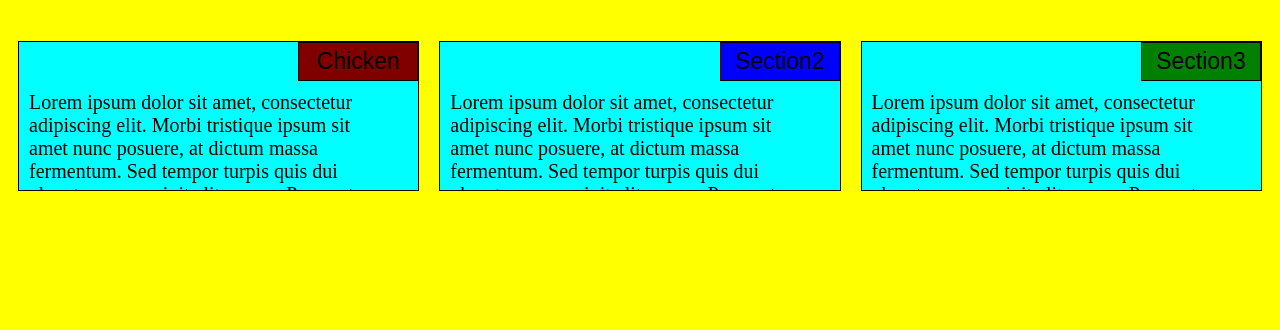
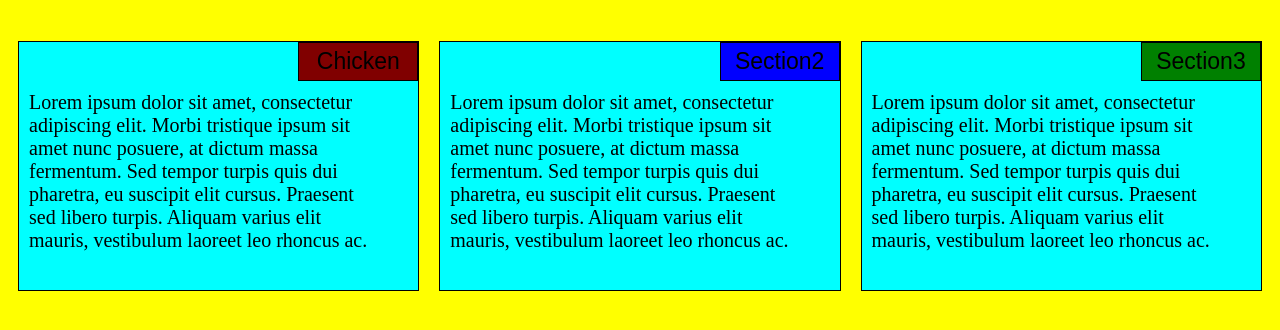
Before and after one commit to Sherykhan001/mod2_solution, a plain HTML site: page index.html in a window 1280 px wide. Shown: the part 66-396 px from the top of the page. Drawn offline with Linux system fonts and the light colour scheme.

Commit message:
another commit

```diff
--- a/css/style1.css
+++ b/css/style1.css
@@ -32,7 +32,7 @@ p
 section {
 	border:	1px solid black;
 	width: 100%;
-	height: 150px;
+	height: 250px;
 	overflow: auto;
 	position: relative;
 	background-color: cyan;
--- a/index.html
+++ b/index.html
@@ -17,7 +17,7 @@
 
 <section>
 	<div class="s1">Chicken</div>
-	<p>Lorem ipsum dolor sit amet, consectetur adipiscing elit. Morbi tristique ipsum sit amet nunc posuere, at dictum massa fermentum. Sed tempor turpis quis dui pharetra, eu suscipit elit cursus. Praesent sed libero turpis. Aliquam varius elit mauris, vestibulum laoreet leo rhoncus ac. Fusce at facilisis velit. Vivamus facilisis semper risus, et efficitur justo suscipit ac. Praesent sed libero turpis. Aliquam varius elit mauris.</p>
+	<p>Lorem ipsum dolor sit amet, consectetur adipiscing elit. Morbi tristique ipsum sit amet nunc posuere, at dictum massa fermentum. Sed tempor turpis quis dui pharetra, eu suscipit elit cursus. Praesent sed libero turpis. Aliquam varius elit mauris, vestibulum laoreet leo rhoncus ac.</p>
 </section>
 
 </div>
@@ -25,7 +25,7 @@
 <div class="container col-lg-4 col-md-6 col-sm-12">
 	<section>
 		<div class="s2">Section2</div>
-		<p>Lorem ipsum dolor sit amet, consectetur adipiscing elit. Morbi tristique ipsum sit amet nunc posuere, at dictum massa fermentum. Sed tempor turpis quis dui pharetra, eu suscipit elit cursus. Praesent sed libero turpis. Aliquam varius elit mauris, vestibulum laoreet leo rhoncus ac. Fusce at facilisis velit. Vivamus facilisis semper risus, et efficitur justo suscipit ac. Praesent sed libero turpis. Aliquam varius elit mauris.</p>
+		<p>Lorem ipsum dolor sit amet, consectetur adipiscing elit. Morbi tristique ipsum sit amet nunc posuere, at dictum massa fermentum. Sed tempor turpis quis dui pharetra, eu suscipit elit cursus. Praesent sed libero turpis. Aliquam varius elit mauris, vestibulum laoreet leo rhoncus ac.</p>
 	</section>
 
 </div>
@@ -33,7 +33,7 @@
 	<div class="container col-lg-4 col-md-6 col-sm-12">
 	<section>
 		<div class="s3">Section3</div>
-		<p>Lorem ipsum dolor sit amet, consectetur adipiscing elit. Morbi tristique ipsum sit amet nunc posuere, at dictum massa fermentum. Sed tempor turpis quis dui pharetra, eu suscipit elit cursus. Praesent sed libero turpis. Aliquam varius elit mauris, vestibulum laoreet leo rhoncus ac. Fusce at facilisis velit. Vivamus facilisis semper risus, et efficitur justo suscipit ac. Praesent sed libero turpis. Aliquam varius elit mauris.</p>
+		<p>Lorem ipsum dolor sit amet, consectetur adipiscing elit. Morbi tristique ipsum sit amet nunc posuere, at dictum massa fermentum. Sed tempor turpis quis dui pharetra, eu suscipit elit cursus. Praesent sed libero turpis. Aliquam varius elit mauris, vestibulum laoreet leo rhoncus ac.</p>
 	</section>
 
 </div>
```
